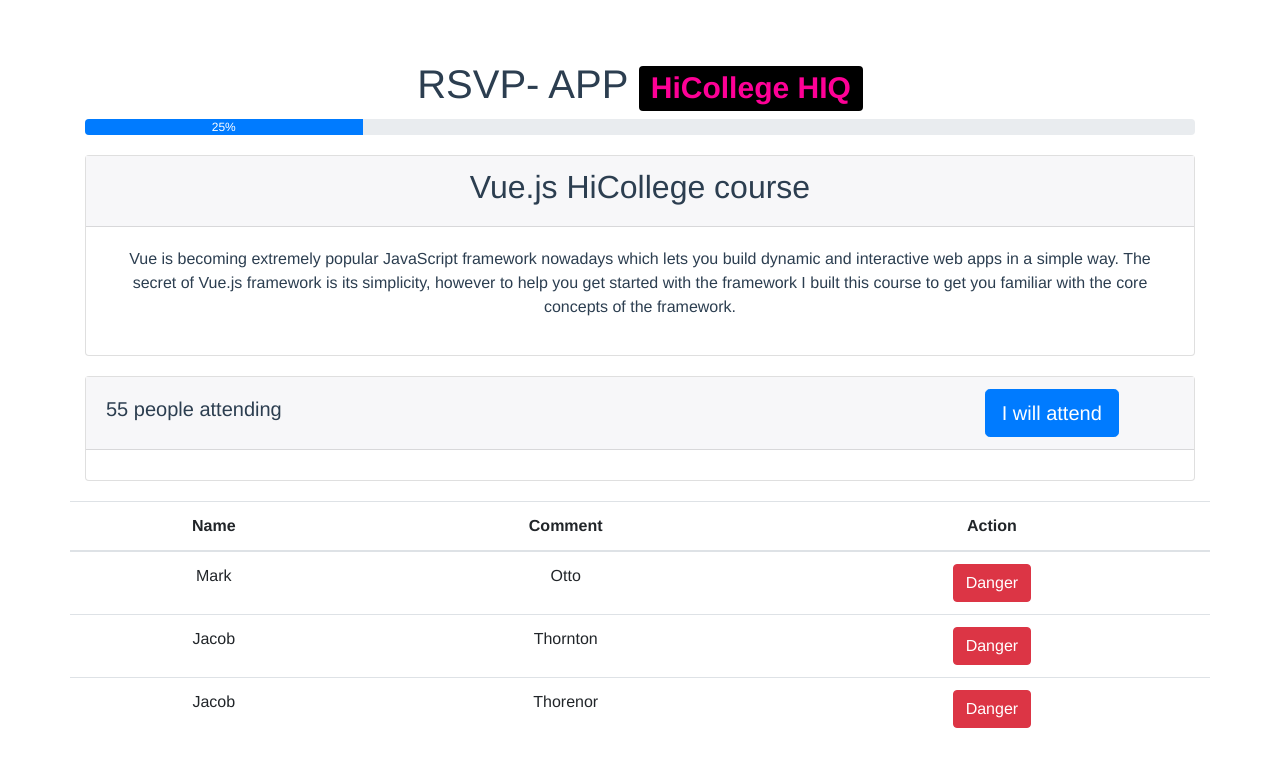
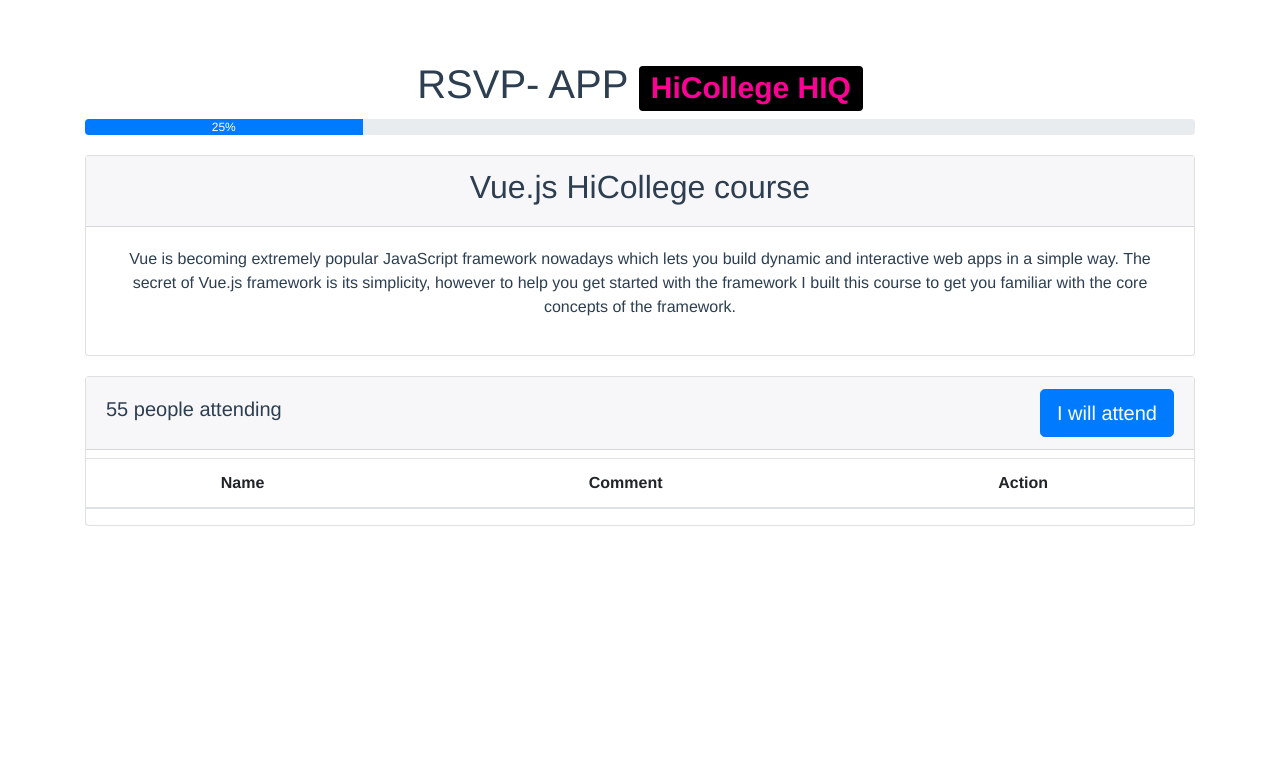
Before and after one commit to naimlatifi5/HiCollege2018--Vue.js, a Vue app in the folder hicollege-vuejs/: page / in a window 1280 px wide. Shown: the top 766 px of the page. Built offline with nearby package versions, Linux system fonts and the light colour scheme.

Commit message:
made form dynamically to add items and populated dynamically on the list

```diff
--- a/hicollege-vuejs/src/App.vue
+++ b/hicollege-vuejs/src/App.vue
@@ -3,11 +3,9 @@
     <div class="container">
       <!-- v-html directive for appending html data-->
         <header-section v-html="mainPageHeader"></header-section>
-
         <progressBar></progressBar>
         <courseIntro :content=contentIntroCourse></courseIntro>
         <registerForm></registerForm>
-        <displayTableData></displayTableData>
     </div>
   </div>
 </template>
@@ -17,7 +15,6 @@
 import progressBar from '@/components/progressBar.vue'
 import courseIntro from '@/components/courseIntro.vue'
 import registerForm from '@/components/registerForm.vue'
-import displayTableData from '@/components/displayTableData.vue'
 
 export default {
   name: 'App',
@@ -32,8 +29,7 @@
     'header-section': headerSection,
     progressBar,
     courseIntro,
-    registerForm,
-    displayTableData
+    registerForm
   }
 
 }
--- a/hicollege-vuejs/src/assets/scss/_global.scss
+++ b/hicollege-vuejs/src/assets/scss/_global.scss
@@ -3,3 +3,9 @@
   justify-content: flex-start;
   align-items: center;
 }
+
+.align-right {
+  display: flex;
+  justify-content: flex-end;
+  align-items: center;
+}
--- a/hicollege-vuejs/src/components/displayTableData.vue
+++ b/hicollege-vuejs/src/components/displayTableData.vue
@@ -1,5 +1,4 @@
 <template>
-  <div class="row">
     <table class="table table-hover">
       <thead>
         <tr>
@@ -9,29 +8,31 @@
         </tr>
       </thead>
       <tbody>
-        <tr>
-          <td>Mark</td>
-          <td>Otto</td>
-          <td><button type="button" class="btn btn-danger">Danger</button></td>
-        </tr>
-        <tr>
-          <td>Jacob</td>
-          <td>Thornton</td>
-          <td><button type="button" class="btn btn-danger">Danger</button></td>
-        </tr>
-        <tr>
-          <td>Jacob</td>
-          <td>Thorenor</td>
-          <td><button type="button" class="btn btn-danger">Danger</button></td>
+        <tr v-for="item in userData">
+          <td>{{item.name}}</td>
+          <td>{{item.comment}}</td>
+          <td><removeButton></removeButton></td>
         </tr>
       </tbody>
     </table>
-  </div>
 </template>
 
 <script>
+import removeButton from './removeButton.vue';
 export default {
-  name: 'displayTableData'
+  name: 'displayTableData',
+  props: {
+    userData: {
+      type: Array,
+      required: true
+    }
+  },
+  mounted() {
+    console.log(this.userData);
+  },
+  components: {
+    removeButton
+  }
 }
 </script>
 
--- a/hicollege-vuejs/src/components/registerForm.vue
+++ b/hicollege-vuejs/src/components/registerForm.vue
@@ -3,10 +3,10 @@
     <headerSection>
       <template slot="headerWithSection">
         <div class="row">
-          <div class="col-9 align-left">
+          <div class="col-4 align-left">
             <h5>55 people attending</h5>
           </div>
-          <div class="col-3">
+          <div class="col-8 align-right">
             <button type="button" class="btn btn-primary btn-lg" @click="toggleForm">I will attend</button>
           </div>
         </div>
@@ -35,12 +35,15 @@
         </div>
       </div>
     </div>
+    <displayTableData :userData="formData"></displayTableData>
   </div>
+
+
 </template>
 
 <script>
 import headerSection from './header.vue'
-
+import displayTableData from './displayTableData.vue'
 export default {
   name: 'registerForm',
   data () {
@@ -67,11 +70,15 @@
         comment: this.comment
       }
       this.formData.push(formDataObj);
-      console.log(this.formData)
+      // clear the form after submitv
+      this.name = '';
+      this.email = '';
+      this.comment = ''
     }
   },
   components: {
-    headerSection
+    headerSection,
+    displayTableData
   }
 }
 </script>
--- /dev/null
+++ b/hicollege-vuejs/src/components/removeButton.vue
@@ -0,0 +1,12 @@
+<template>
+  <button type="button" class="btn btn-danger">Danger</button>
+</template>
+
+<script>
+export default {
+  name: 'button'
+}
+</script>
+
+<style lang="css">
+</style>
```
